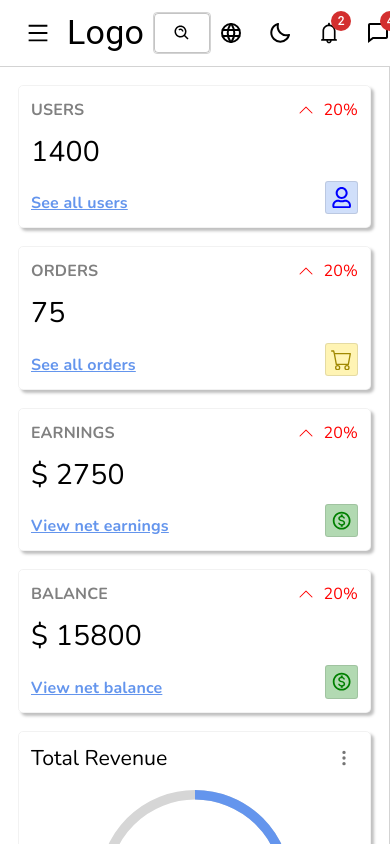
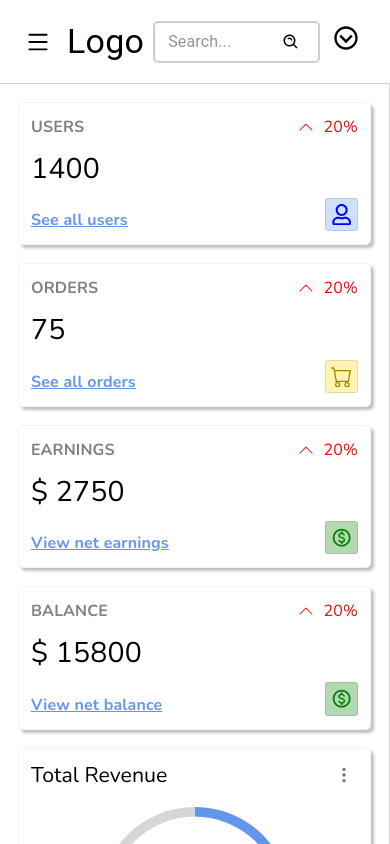
Before and after one commit to guzzz-12/admin-dashboard, a React (Create React App) app: page / in a window 390 px wide. Shown: the top 844 px of the page. Built offline with nearby package versions, Linux system fonts and the light colour scheme.

Commit message:
Dropdown con las opciones del navbar en pantallas mobile

```diff
--- a/src/components/navbar/index.tsx
+++ b/src/components/navbar/index.tsx
@@ -1,7 +1,8 @@
 import {useEffect, useState, useRef, MutableRefObject} from "react";
 import {useDispatch} from "react-redux";
-import {Box, Typography, IconButton} from "@mui/material";
+import {Box, Typography, IconButton, Menu, MenuItem} from "@mui/material";
 import {AiOutlineMenu} from "react-icons/ai";
+import {BiChevronDownCircle} from "react-icons/bi";
 import SearchInput from "./SearchInput";
 import NavbarItems from "./NavbarItems";
 import useResizeObserver from "../../hooks/useResizeObserver";
@@ -19,6 +20,7 @@ const Navbar = ({sidebarWidth, leftOffset}: NavbarProps) => {
   const dispatch = useDispatch();
 
   const [searchTerm, setSearchTerm] = useState<string>("");
+  const [anchorElement, setAnchorElement] = useState<HTMLElement | null>(null);
 
   // Detectar los cambios en el height del navbar
   const {elemHeight: navbarHeight} = useResizeObserver({
@@ -58,7 +60,29 @@ const Navbar = ({sidebarWidth, leftOffset}: NavbarProps) => {
             setSearchTerm={setSearchTerm}
           />
         </Box>
-        <NavbarItems />
+
+        <Box className="navbar__items-wrapper">
+          <NavbarItems />
+        </Box>
+
+        <IconButton
+          className="navbar__items-mobile-options-btn"
+          size="large"
+          onClick={(e) => setAnchorElement(e.currentTarget)}
+        >
+          <BiChevronDownCircle />
+        </IconButton>
+
+        <Menu
+          className="navbar__items-mobile-options-menu"
+          open={!!anchorElement}
+          anchorEl={anchorElement}
+          onClose={() => setAnchorElement(null)}
+        >
+          <MenuItem onClick={() => setAnchorElement(null)}>
+            <NavbarItems />
+          </MenuItem>
+        </Menu>
       </Box>
     </nav>
   )
--- a/src/components/navbar/navbar.css
+++ b/src/components/navbar/navbar.css
@@ -43,11 +43,24 @@
   color: var(--text-color);
 }
 
+.navbar__items-wrapper {
+  display: block;
+}
+
 .navbar__items {
   display: flex;
   justify-content: space-between;
   align-items: center;
   gap: var(--spacing-sm);
+}
+
+.navbar__items-mobile-options-btn {
+  display: none;
+}
+
+.navbar__items-mobile-options-menu .MuiPopover-paper {
+  background-color: var(--bg-color);
+  border: 1px solid lightgray;
 }
 
 .navbar__icon-btn {
@@ -64,3 +77,14 @@
     display: block;
   }
 }
+
+@media screen and (max-width: 800px) {
+  .navbar__items-wrapper {
+    display: none;
+  }
+
+  .navbar__items-mobile-options-btn {
+    display: block;
+    color: var(--text-color);
+  }
+}
```
